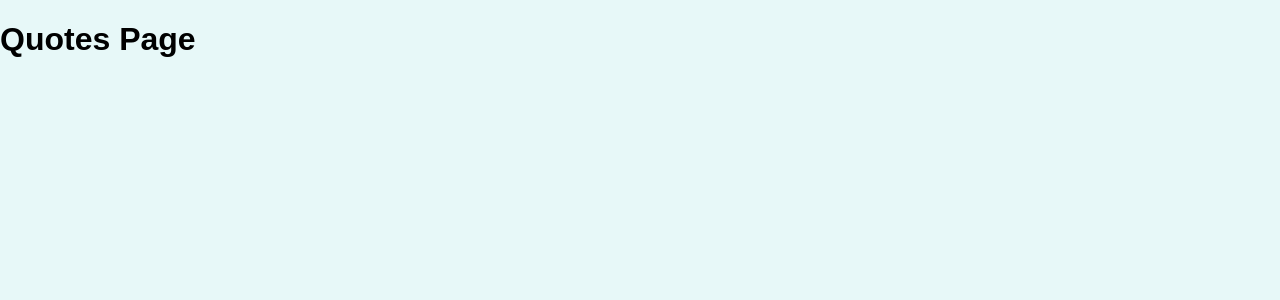
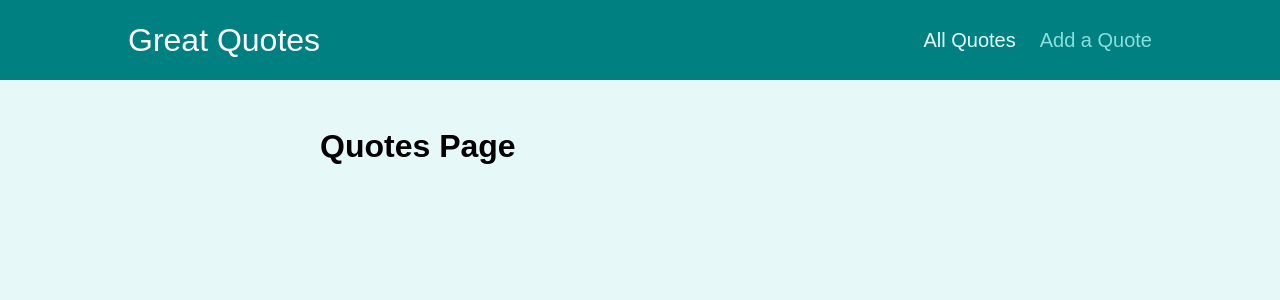
Before and after one commit to devBayo/react-complete-guide, a React (Create React App) app: page /quotes in a window 1280 px wide. Shown: the top 300 px of the page. Built offline with nearby package versions, Linux system fonts and the light colour scheme.

Commit message:
added header, container

```diff
--- a/src/App.jsx
+++ b/src/App.jsx
@@ -3,9 +3,11 @@
 import Quotes from './pages/Quotes';
 import QuoteDetail from './pages/QuoteDetail';
 import NewQuote from './pages/NewQuote';
+import Layout from './components/layout/Layout';
 
 function App() {
   return (
+    <Layout>
       <Switch>
         <Route path="/" exact>
           <Redirect to="/quotes" />
@@ -23,6 +25,7 @@
           <NewQuote />
         </Route>
       </Switch>
+    </Layout>
   );
 }
 
--- /dev/null
+++ b/src/components/layout/Layout.jsx
@@ -0,0 +1,15 @@
+import { Fragment } from 'react';
+import styles from './Layout.module.css';
+
+import MainNavigation from './MainNavigation';
+
+const Layout = props => {
+  return (
+    <Fragment>
+      <MainNavigation />
+      <main className={styles.main}>{props.children}</main>
+    </Fragment>
+  );
+};
+
+export default Layout;
--- /dev/null
+++ b/src/components/layout/MainNavigation.jsx
@@ -0,0 +1,27 @@
+import { NavLink } from 'react-router-dom';
+import styles from './MainNavigation.module.css';
+
+const MainNavigation = () => {
+  return (
+    <header className={styles.header}>
+      <div className={styles.logo}>Great Quotes</div>
+      <nav className={styles.nav}>
+        <ul>
+          <li>
+            <NavLink to="/quotes" activeClassName={styles.active}>
+              All Quotes
+            </NavLink>
+          </li>
+
+          <li>
+            <NavLink to="/new-quote" activeClassName={styles.active}>
+              Add a Quote
+            </NavLink>
+          </li>
+        </ul>
+      </nav>
+    </header>
+  );
+};
+
+export default MainNavigation;
```
Lines whose indentation alone changed are shown as unchanged.
